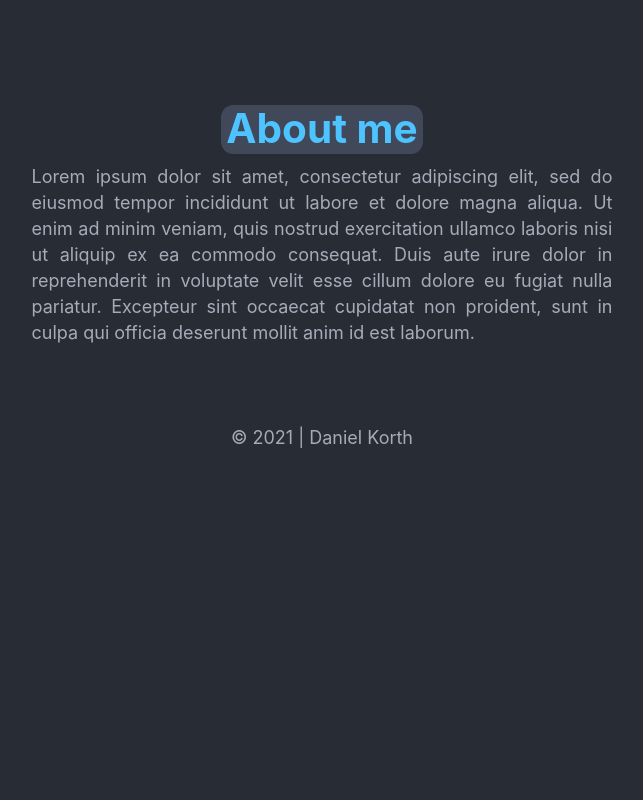
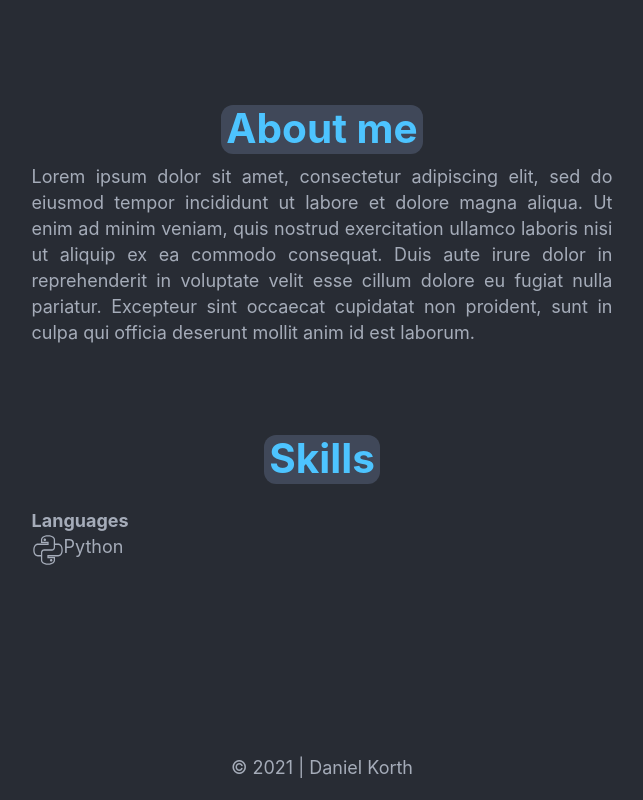
Before and after one commit to itsmeyaw/danielkorth.io, a Gatsby site: page / in a window 1280 px wide. Shown: the part 649-1449 px from the top of the page, without its empty margins (318-961 px from the left). Before the commit the page ends 1119 px from the top, so only its background shows below. Built offline with nearby package versions, Linux system fonts and the light colour scheme; Gatsby itself is replaced by a stand-in of ours; a small style sheet from the web is missing.

Commit message:
added skills section demo

```diff
--- /dev/null
+++ b/src/components/skills.js
@@ -0,0 +1,65 @@
+import React from "react"
+import PropTypes from "prop-types"
+import styled from "@emotion/styled"
+
+import Python from "../images/python.svg"
+
+const Skills = styled.div`
+    color:#a5acb9;
+    margin: 0 auto;
+    margin-top: 3vh
+`
+
+const SkillsSection = styled.ul`
+    font-weight: bold;
+    margin: 0 auto;
+`
+
+const SkillElement = styled.li`
+    color:#a5acb9;
+    font-weight: normal;
+    margin: auto;
+    // width: 100%;
+    display: flex;
+`
+
+
+const Header = styled.h1`
+    color: #4dc4ff;
+    text-align: center;
+    background-color: #404859;
+    border-radius: 0.3em;
+    width: max-content;
+    margin: 10px auto;
+    padding: 2px 5px
+`
+
+const SkillsContainer = styled.div`
+    text-align: justify;
+    // background: darkgreen;
+    min-height: 40vh;
+    margin: 0 120px;
+`
+
+const SkillsPage = () => (
+    <SkillsContainer>
+        <Header>
+            Skills
+        </Header>
+        <Skills>
+            <SkillsSection>
+                Languages
+            </SkillsSection>
+            <SkillElement>
+                <Python />
+                Python
+            </SkillElement>
+        </Skills>
+    </SkillsContainer>
+)
+
+SkillsPage.propTypes = {
+    name: PropTypes.string
+};
+
+export default SkillsPage
--- a/src/pages/index.js
+++ b/src/pages/index.js
@@ -4,12 +4,14 @@ import LandingBio from "../components/landing-bio"
 import Layout from "../components/layout"
 import SEO from "../components/seo"
 import About from "../components/about"
+import Skills from "../components/skills"
 
 const IndexPage = () => (
   <Layout>
     <SEO title="Home" keywords={[`gatsby`, `application`, `react`]} />
     <LandingBio />
     <About />
+    <Skills />
   </Layout>
 )
 
```
Also changed, not shown: src/images/python.svg (added).
